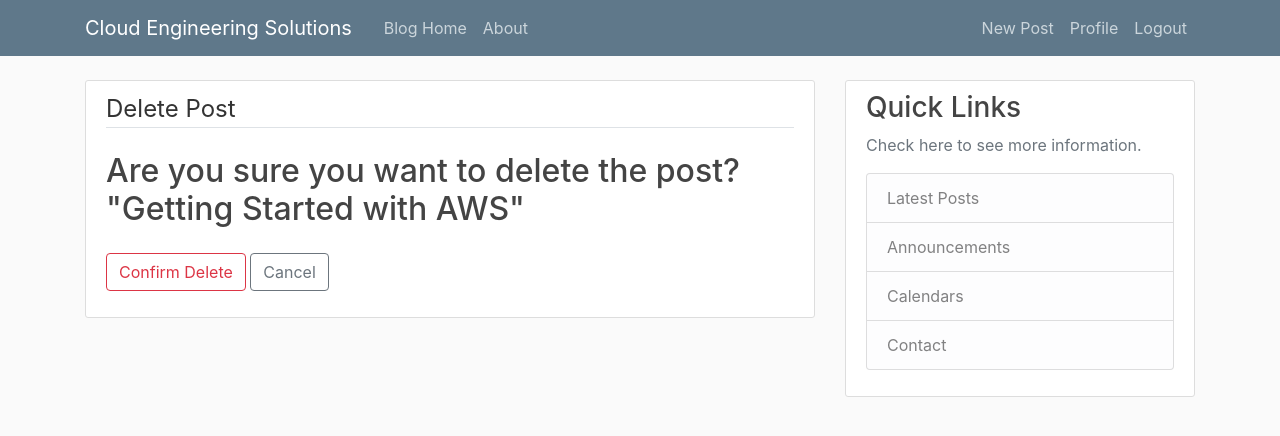
After one commit to CullenDolan/cloudES, a Django app: page /post/1/delete/ in a window 1280 px wide. The commit adds this page. Shown: the top 436 px of the page. Run offline with Django 3.2, Linux system fonts and the light colour scheme; a user stored in the database is signed in; data comes from the database, SQL or seed files in the repository; both versions use the stored data as it was after the commit; some libraries are stand-ins or nearby versions.

Commit message:
added buttons to the update and delete pages

```diff
--- a/blog/templates/blog/base.html
+++ b/blog/templates/blog/base.html
@@ -36,6 +36,7 @@
             <!-- Navbar Right Side -->
             <div class="navbar-nav">
               {% if user.is_authenticated %}
+              <a class="nav-item nav-link" href="{% url 'post-create' %}">New Post</a>
               <a class="nav-item nav-link" href="{% url 'profile' %}">Profile</a>
               <a class="nav-item nav-link" href="{% url 'logout' %}">Logout</a>
 
--- /dev/null
+++ b/blog/templates/blog/post_confirm_delete.html
@@ -0,0 +1,21 @@
+{% extends "blog/base.html" %}
+
+{%block content %}
+
+    <div class="content-section">
+        <form method="POST">
+            {% csrf_token %}
+            <fieldset class="form-group">
+                <legend class="border-bottom mb-4">Delete Post</legend>
+                <h2>Are you sure you want to delete the post? "{{ object.title }}"</h2>
+            </fieldset>
+            <div class="form-group">
+                <button class="btn btn-outline-danger" type= "submit">Confirm Delete</button>
+                <a class="btn btn-outline-secondary" href="{% url 'post-detail' object.id %}">Cancel</a>
+<a href=""></a>
+            </div>
+
+        </form>
+    </div>
+
+{% endblock content%}
--- a/blog/urls.py
+++ b/blog/urls.py
@@ -1,11 +1,12 @@
 from django.urls import path
 from . import views
-from .views import PostListView, PostDetailView, PostCreateView, PostUpdateView
+from .views import PostListView, PostDetailView, PostCreateView, PostUpdateView, PostDeleteView
 urlpatterns = [
     path('', PostListView.as_view(), name='blog-home'),
     # int: pk is used to go to a specific post
     path('post/<int:pk>/', PostDetailView.as_view(), name='post-detail'),
     path('post/new/', PostCreateView.as_view(), name='post-create'),
     path('post/<int:pk>/update/', PostUpdateView.as_view(), name='post-update'),
+    path('post/<int:pk>/delete/', PostDeleteView.as_view(), name='post-delete'),
     path('about/', views.about, name='blog-about'),
     ]
--- a/blog/views.py
+++ b/blog/views.py
@@ -1,7 +1,7 @@
 from django.shortcuts import render
 from django.http import HttpResponse
 from .models import Post
-from django.views.generic import ListView, DetailView, CreateView, UpdateView
+from django.views.generic import ListView, DetailView, CreateView, UpdateView, DeleteView
 from django.contrib.auth.mixins import LoginRequiredMixin, UserPassesTestMixin
 
 # function view to create home page
@@ -27,6 +27,10 @@ class PostDetailView(DetailView):
 class PostCreateView(LoginRequiredMixin, CreateView):
     model = Post
     fields = ['title', 'content'] # add a field for pictures
+        # autmoatically makes the signed in user as the author
+    def form_valid(self, form):
+        form.instance.author = self.request.user
+        return super().form_valid(form)
 
  # list view  for updating blogs and only if ithe user created the blog
 class PostUpdateView(LoginRequiredMixin, UserPassesTestMixin, UpdateView):
@@ -46,6 +50,19 @@ class PostUpdateView(LoginRequiredMixin, UserPassesTestMixin, UpdateView):
         form.instance.author = self.request.user
         return super().form_valid(form)
 
+# list view deleting view
+class PostDeleteView(LoginRequiredMixin, UserPassesTestMixin, DeleteView):
+    model = Post
+    # add a route so when the post is successfully deleted
+    success_url = '/'
+    # check current user is author
+    def test_func(self):
+            post = self.get_object()
+            if self.request.user == post.author:
+                return True
+            else:
+                return False
+
 # function view to create about page
 def about(request):
     return render(request, 'blog/about.html', {'title':"About"})
```
Also changed, not shown: blog/templates/blog/post_detail.html (+7 -0 lines), db.sqlite3.
